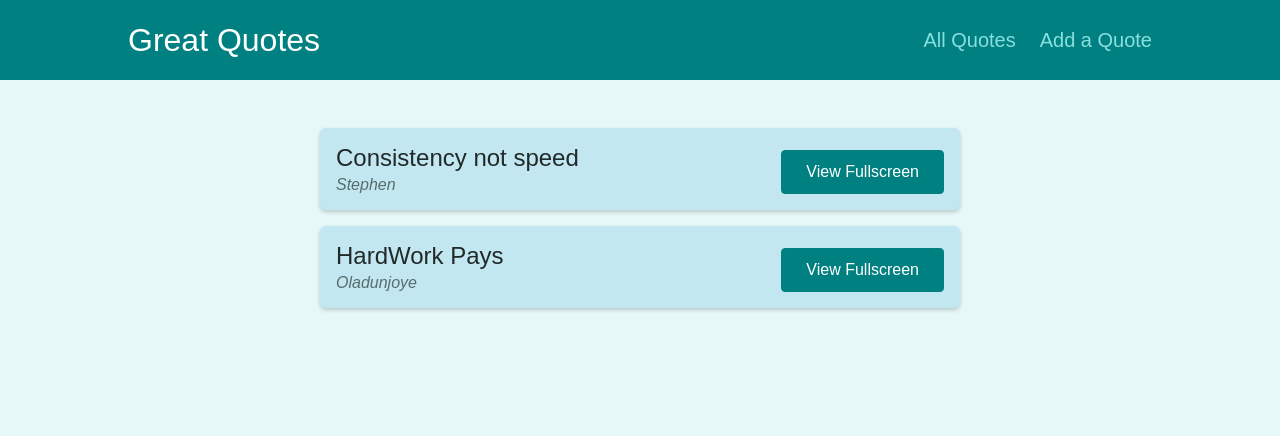
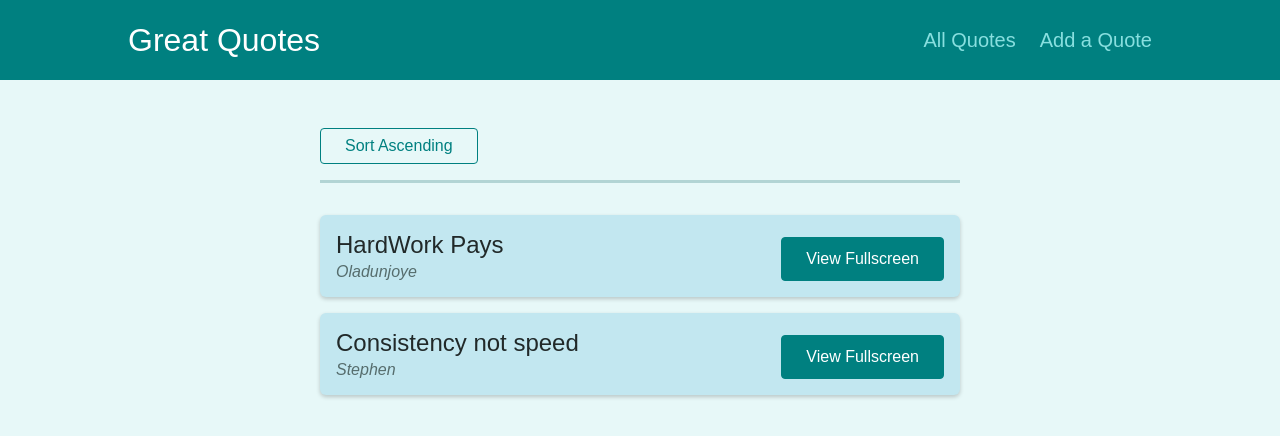
Before and after one commit to stivex001/bai_blog, a React (Create React App) app: page /quotes in a window 1280 px wide. Shown: the top 436 px of the page. Built offline with nearby package versions, Linux system fonts and the light colour scheme.

Commit message:
implemented sorting features using query parameter

```diff
--- a/src/components/quotes/QuoteList.js
+++ b/src/components/quotes/QuoteList.js
@@ -1,13 +1,43 @@
 import { Fragment } from 'react';
+import { useHistory, useLocation } from 'react-router-dom';
 
 import QuoteItem from './QuoteItem';
 import classes from './QuoteList.module.css';
 
+const sortQuotes = (quotes, ascending) => {
+  return quotes.sort((quoteA, quoteB) => {
+    if (ascending) {
+      return quoteA.id > quoteB.id ? 1 : -1;
+    }
+    else {
+      return quoteA.id < quoteB.id ? 1 : -1;
+    }
+  })
+}
+
 const QuoteList = (props) => {
+  const history = useHistory()
+  const location = useLocation()
+
+  console.log(location)
+
+  const queryParams = new URLSearchParams(location.search)
+
+  const isSorting = queryParams.get('sort') === 'asc'
+
+  const sortedQuotes = sortQuotes(props.quotes, isSorting)
+
+  const changeSortingHandler = () => {
+    history.push('/quotes?sort=' + (isSorting ? 'desc' : 'asc'))
+  }
+
   return (
     <Fragment>
+      <div className={classes.sorting}>
+        <button onClick={changeSortingHandler}>Sort {isSorting ? 'Descending' : 'Ascending'}</button>
+      </div>
       <ul className={classes.list}>
-        {props.quotes.map((quote) => (
+        {sortedQuotes.map((quote) => (
           <QuoteItem
             key={quote.id}
             id={quote.id}
--- a/src/pages/QuoteDetail.jsx
+++ b/src/pages/QuoteDetail.jsx
@@ -1,38 +1,45 @@
-import React from 'react'
-import { Route, useParams } from 'react-router-dom'
-import Comments from '../components/comments/Comments'
-import HighlightedQuote from '../components/quotes/HighlightedQuote';
+import React from "react";
+import { Link, Route, useParams } from "react-router-dom";
+import Comments from "../components/comments/Comments";
+import HighlightedQuote from "../components/quotes/HighlightedQuote";
 
 const Quotes_data = [
   {
-      id: 'q1',
+    id: "q1",
     author: "Stephen",
     text: "Consistency not speed",
   },
   {
-      id: 'q2',
+    id: "q2",
     author: "Oladunjoye",
     text: "HardWork Pays",
   },
 ];
 
 const QuoteDetail = () => {
-    const params = useParams()
+  const params = useParams();
 
-    const quote = Quotes_data.find(quote => quote.id === params.quoteId)
+  const quote = Quotes_data.find((quote) => quote.id === params.quoteId);
 
   if (!quote) {
-        return <p>oops! Quotes not found</p>
+    return <p>oops! Quotes not found</p>;
   }
 
   return (
     <div>
       <HighlightedQuote text={quote.text} author={quote.author} />
-        <Route path={`/quotes/${params.quoteId}/comments`} >
+      <Route path={`/quotes/${params.quoteId}`} exact>
+        <div className="centered">
+          <Link className="btn--flat" to={`/quotes/${params.quoteId}/comments`}>
+            Load Comments
+          </Link>
+        </div>
+      </Route>
+      <Route path={`/quotes/${params.quoteId}/comments`}>
         <Comments />
       </Route>
     </div>
-  )
-}
+  );
+};
 
-export default QuoteDetail
+export default QuoteDetail;
```
Also changed, not shown: 1 other file (tests, documents, lock files or other folders). Lines whose indentation alone changed are shown as unchanged.
